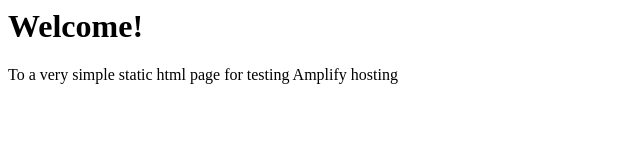
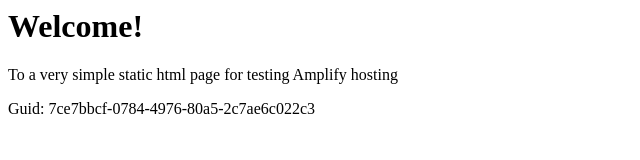
Before and after one commit to aws-aemilia-icn/Github-PR-Commit-Integration-Test-DoNotTouch-Gith-P5X5MO5I-v1-preprod-ap-northeast-2, a website: page src/index.html in a window 1280 px wide. Shown: the whole page, without its empty margins (0-640 px from the left). Drawn offline with Linux system fonts and the light colour scheme.

Commit message:
commit from integ tests

```diff
--- a/src/index.html
+++ b/src/index.html
@@ -1,3 +1,5 @@
+
+
 <html lang="en">
 
 <head>
@@ -10,6 +12,6 @@
 <body>
     <h1>Welcome!</h1>
     <p>To a very simple static html page for testing Amplify hosting</p>
-</body>
+    <p>Guid: 7ce7bbcf-0784-4976-80a5-2c7ae6c022c3</p></body>
 
 </html>
```
